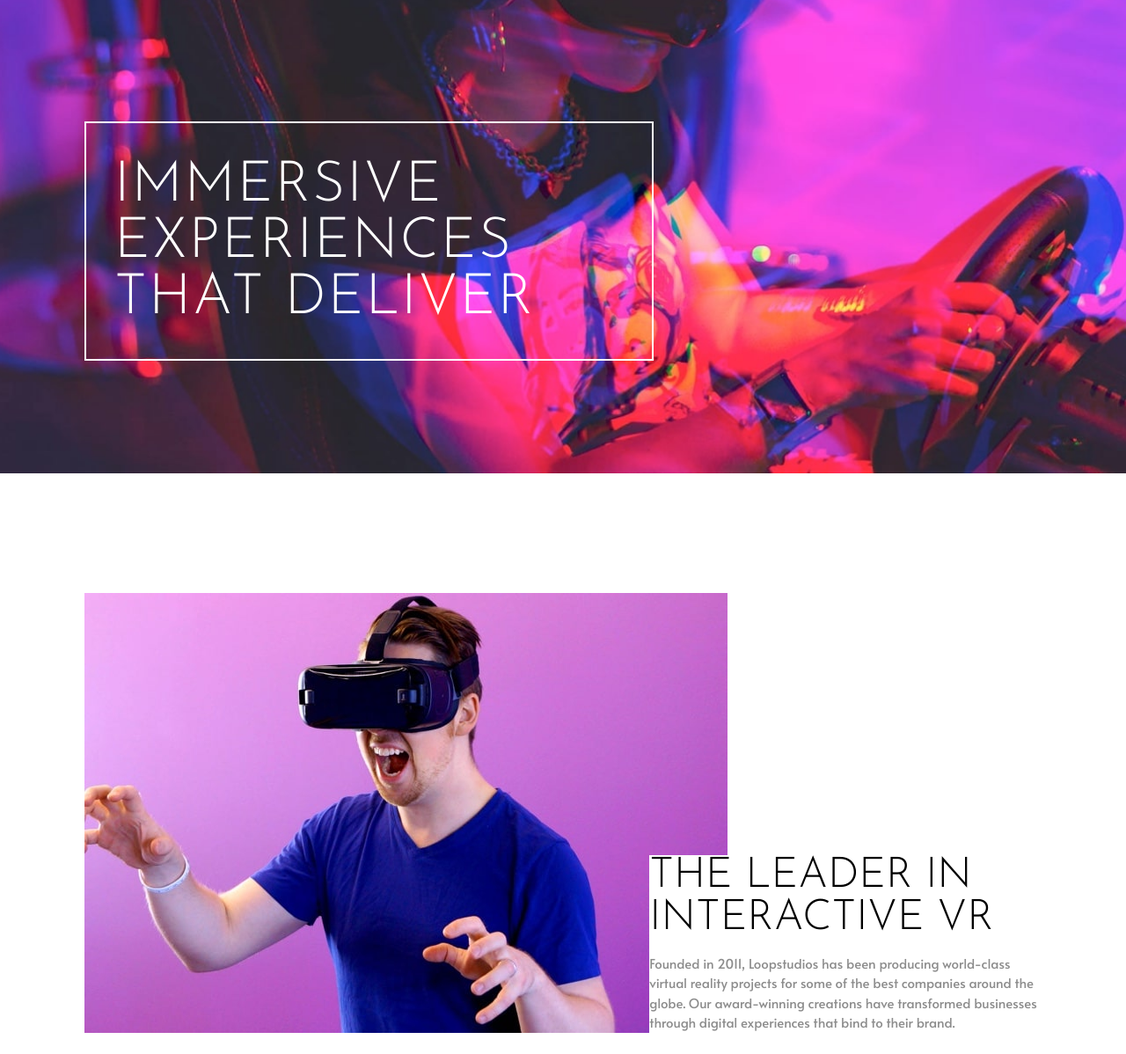
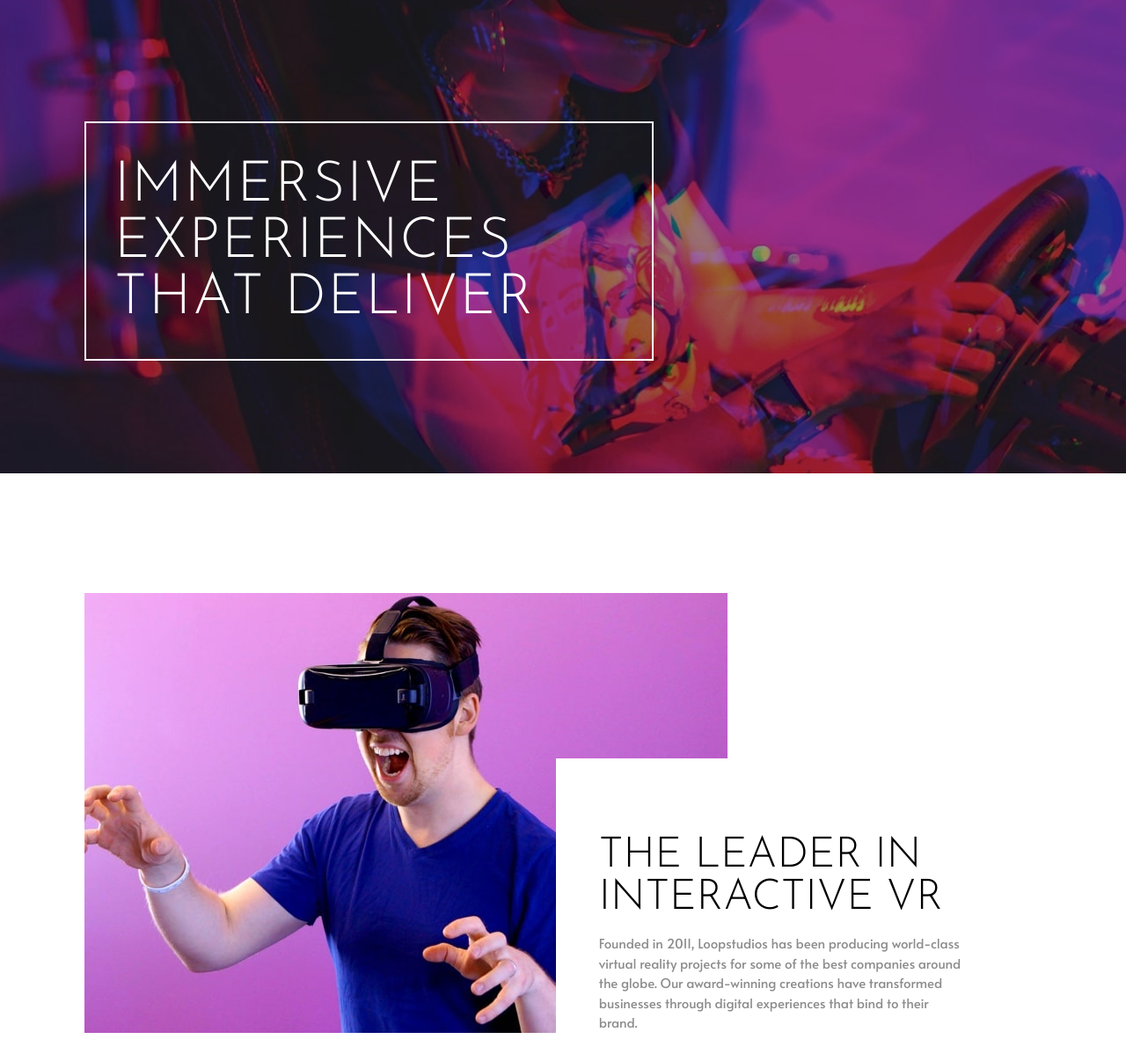
Before and after one commit to Levy-Jr/loopstudios-vr-landing-page, a plain HTML site: page index.html in a window 1280 px wide. Shown: the part 102-1300 px from the top of the page at 88% size. Drawn offline with Linux system fonts and the light colour scheme.

Commit message:
final commit

```diff
--- a/index.html
+++ b/index.html
@@ -49,6 +49,7 @@
   <main class="container">
 
   <section class="interactive-vr">
+    <div class="relative">
       <picture class="image-side">
         <source srcset="images/desktop/image-interactive.jpg" media="(min-width: 50em)">
         <img src="images/mobile/image-interactive.jpg" alt="a guy using a VR device">
@@ -64,12 +65,13 @@
           </p>
         </div>
       </div>
+    </div>
   </section>
 
   <section class="our-creation-section | fw-light">
 
     <div class="section-creations-wrapper__title">
-      <h2 class="section-title | text-center">Our creations</h2>
+      <h2 class="section-title | text-center fw-light">Our creations</h2>
       <button class="see-all-button | text-center desktop-button">See all</button>
     </div>
 
--- a/style.css
+++ b/style.css
@@ -110,8 +110,25 @@ header {
 
 @media (min-width: 37.5em) {
   header {
+    background-image: none;
+  }
+
+  header::before {
+    content: "";
+    position: absolute;
+    inset: 0;
+    background-color: rgba(0, 0, 0, .4);
+    z-index: -1;
+  }
+
+  header::after{
+    content: "";
+    position: absolute;
+    inset: 0;
     background-image: url("images/desktop/image-hero.jpg");
-    background-position: top center;
+    background-position: center;
+    background-size: cover;
+    z-index: -2;
   }
 }
 
@@ -213,7 +230,6 @@ header {
   }
 }
 
-
 @media (min-width: 50em) {
   .header-menu {
     display: flex;
@@ -272,6 +288,10 @@ header {
   margin: 0 auto;
 }
 
+.relative{
+  position: relative;
+}
+
 @media (min-width: 62.5em) {
   .interactive-vr{
     position: relative;
@@ -284,14 +304,20 @@ header {
 
   .text-side {
     background-color: var(--White);
-    align-self: end;
     position: absolute;
-    right: 0;
-    bottom: 2.5rem;
+    min-height: 62.5%;
+    width: 42.5%;
+
+    right: clamp(0rem, 7vw, 7rem);
+    bottom: 0;
   }
 
-  .text-content{
+  .text-content {
     max-width: 48ch;
+    padding-left: 2rem;
+    position: absolute;
+    bottom: 0;
+    right: 0;
   }
 
   .image-side,
@@ -392,12 +418,6 @@ section {
   cursor: pointer;
 }
 
-.creation:hover > picture {
-  opacity: .5;
-}
-
-
-
 .creation:hover{
   color: var(--Black);
 }
@@ -420,7 +440,7 @@ section {
   .creation:hover::after{
     height: 100%;
     background-image: none;
-    background-color: rgba(255, 255, 255, .5);
+    background-color: rgba(255, 255, 255, .6);
   }
 }
 
@@ -676,10 +696,15 @@ a {
 
 @media (min-width: 50em) {
   .attribution{
-    font-size: 1rem;
+    font-size: .875rem;
   }
 }
 
 .attribution a {
-  color:  #A020F0; font-weight: bold;
+  color:  #A020F0;
+  font-weight: bold;
 }
+
+.attribution a:hover {
+  text-decoration: underline;
+}
```
Lines whose indentation alone changed are shown as unchanged.
